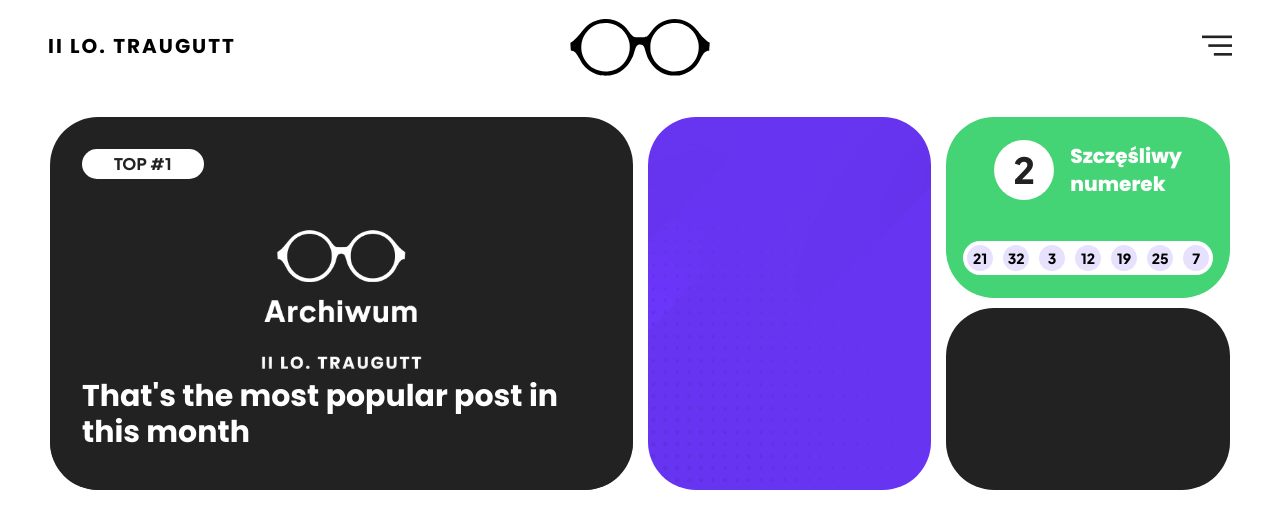
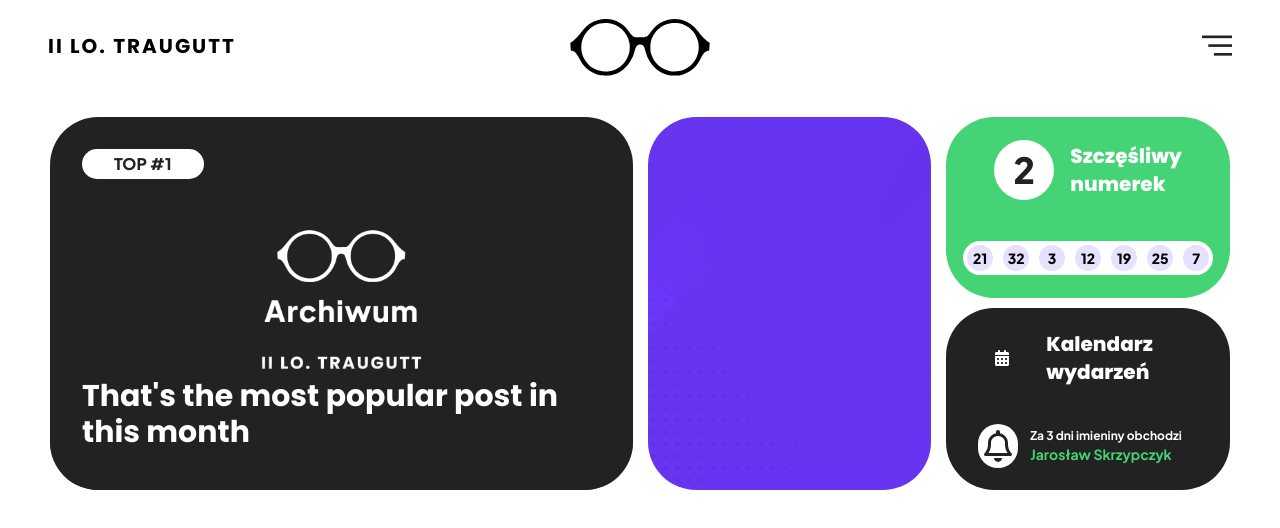
Before and after one commit to 2lotraugutt/Traugutt.net, a Next.js app: page / in a window 1280 px wide. Shown: the top 528 px of the page. Built offline with nearby package versions, Linux system fonts and the light colour scheme.

Commit message:
Calendar tile - quick menu

```diff
--- a/components/navigation/quickMenu.tsx
+++ b/components/navigation/quickMenu.tsx
@@ -1,8 +1,16 @@
 import Image from "next/image";
 import { Plus_Jakarta_Sans, Poppins } from "next/font/google";
+import { FontAwesomeIcon } from "@fortawesome/react-fontawesome";
+import { faCalendarDays } from "@fortawesome/free-solid-svg-icons";
+import { faBell } from "@fortawesome/free-regular-svg-icons";
 
 const plusJakartaSansFont800 = Plus_Jakarta_Sans({
 	weight: "800",
+	subsets: ["latin"],
+});
+
+const plusJakartaSansFont700 = Plus_Jakarta_Sans({
+	weight: "700",
 	subsets: ["latin"],
 });
 
@@ -53,9 +61,7 @@ export default function QuickMenu() {
 					</p>
 				</div>
 			</div>
-
 			<div className="rounded-3xl md:col-span-1 row-span-2 xs:rounded-4xl bg-PurplePattern bg-cover bg-center"></div>
-
 			<div className="rounded-3xl md:col-span-1 xs:rounded-4xl gap-y-3 bg-MainGreen py-2 px-3 flex flex-col items-center justify-around">
 				<div className="flex gap-1 flex-col sm:gap-4 2xl:gap-7 lg:flex-row lg:gap-4 items-center md:gap-2">
 					<p
@@ -66,7 +72,8 @@ export default function QuickMenu() {
 					<p
 						className={`text-white text-sm xl:text-xl lg:text-left md:text-lg text-center sm:text-2xl xs:text-lg 2xl:text-2xl 3xl:text-3xl 4xl:text-4xl md:leading-7 ${poppingsFont800.className}`}
 					>
-						Szczęśliwy <br /> numerek
+						Szczęśliwy <br />
+						numerek
 					</p>
 				</div>
 
@@ -83,7 +90,29 @@ export default function QuickMenu() {
 				</div>
 			</div>
 
-			<div className="rounded-3xl md:col-span-1 xs:rounded-4xl bg-MainDarkGray"></div>
+			<div className="rounded-3xl md:col-span-1 xs:rounded-4xl gap-y-3 bg-MainDarkGray py-2 3xl:px-12 px-3 xl:items-start xl:px-8 flex flex-col items-center justify-around">
+				<div className="flex gap-2 flex-col sm:gap-5 2xl:gap-7 lg:flex-row lg:gap-5 items-center md:gap-3">
+					<FontAwesomeIcon icon={faCalendarDays} className="text-white w-6 xs:w-10 sm:w-14 md:w-7 lg:w-11 xl:w-12 2xl:w-14 3xl:w-16 4xl:w-[70px]" />
+
+					<p
+						className={`text-white text-sm xl:text-xl lg:text-left md:text-lg text-center sm:text-2xl xs:text-lg 2xl:text-2xl 3xl:text-3xl 4xl:text-4xl md:leading-7 ${poppingsFont800.className}`}
+					>
+						Kalendarz <br />
+						wydarzeń
+					</p>
+				</div>
+
+				<div className={`w-full xl:flex hidden gap-x-3 flex-row items-center ${plusJakartaSansFont700.className}`}>
+					<FontAwesomeIcon
+						icon={faBell}
+						className="text-MainDarkGray bg-white h-8 w-8 2xl:w-10 2xl:h-10 3xl:w-12 2xl:p-2 4xl:p-3 3xl:h-12 4xl:w-14 4xl:h-14 p-1.5 rounded-full"
+					/>
+					<p className="flex flex-col text-white text-xs 2xl:text-sm w-full 3xl:text-base truncate 4xl:text-lg">
+						Za 3 dni imieniny obchodzi
+						<span className="text-sm 2xl:text-base 4xl:text-xl 3xl:text-lg text-MainGreen truncate">Jarosław Skrzypczyk</span>
+					</p>
+				</div>
+			</div>
 		</div>
 	);
 }
--- a/next.config.js
+++ b/next.config.js
@@ -1,4 +1,8 @@
 /** @type {import('next').NextConfig} */
-const nextConfig = {}
+const nextConfig = {
+	"fontawesome-svg-core": {
+		license: "free",
+	},
+};
 
 module.exports = nextConfig
--- a/package.json
+++ b/package.json
@@ -14,6 +14,10 @@
 		"typescript": "5.1.6"
 	},
 	"dependencies": {
+		"@fortawesome/fontawesome-svg-core": "^6.4.2",
+		"@fortawesome/free-regular-svg-icons": "^6.4.2",
+		"@fortawesome/free-solid-svg-icons": "^6.4.2",
+		"@fortawesome/react-fontawesome": "^0.2.0",
 		"@types/react-dom": "18.2.7",
 		"autoprefixer": "10.4.15",
 		"eslint": "8.47.0",
```
Also changed, not shown: 1 other file (tests, documents, lock files or other folders).
